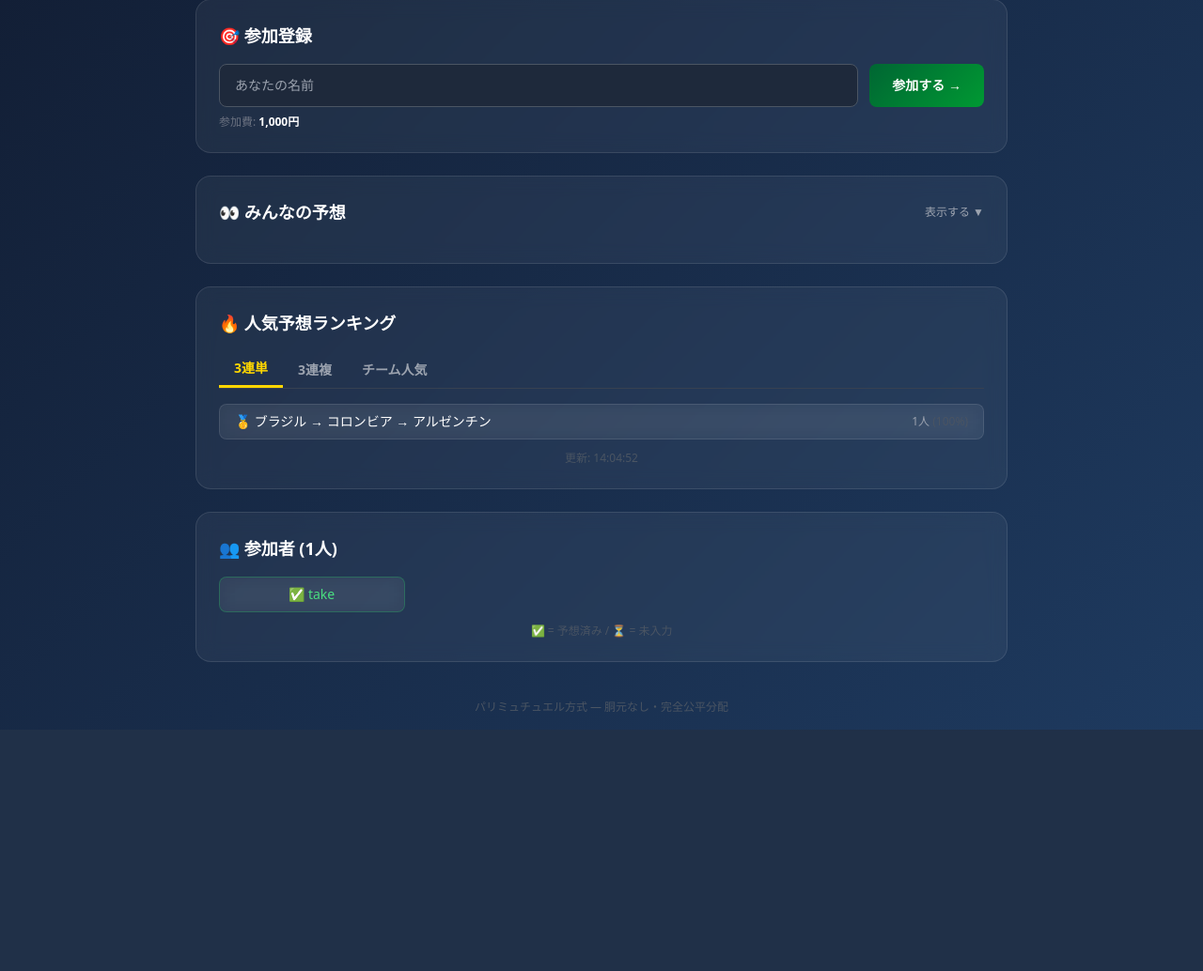
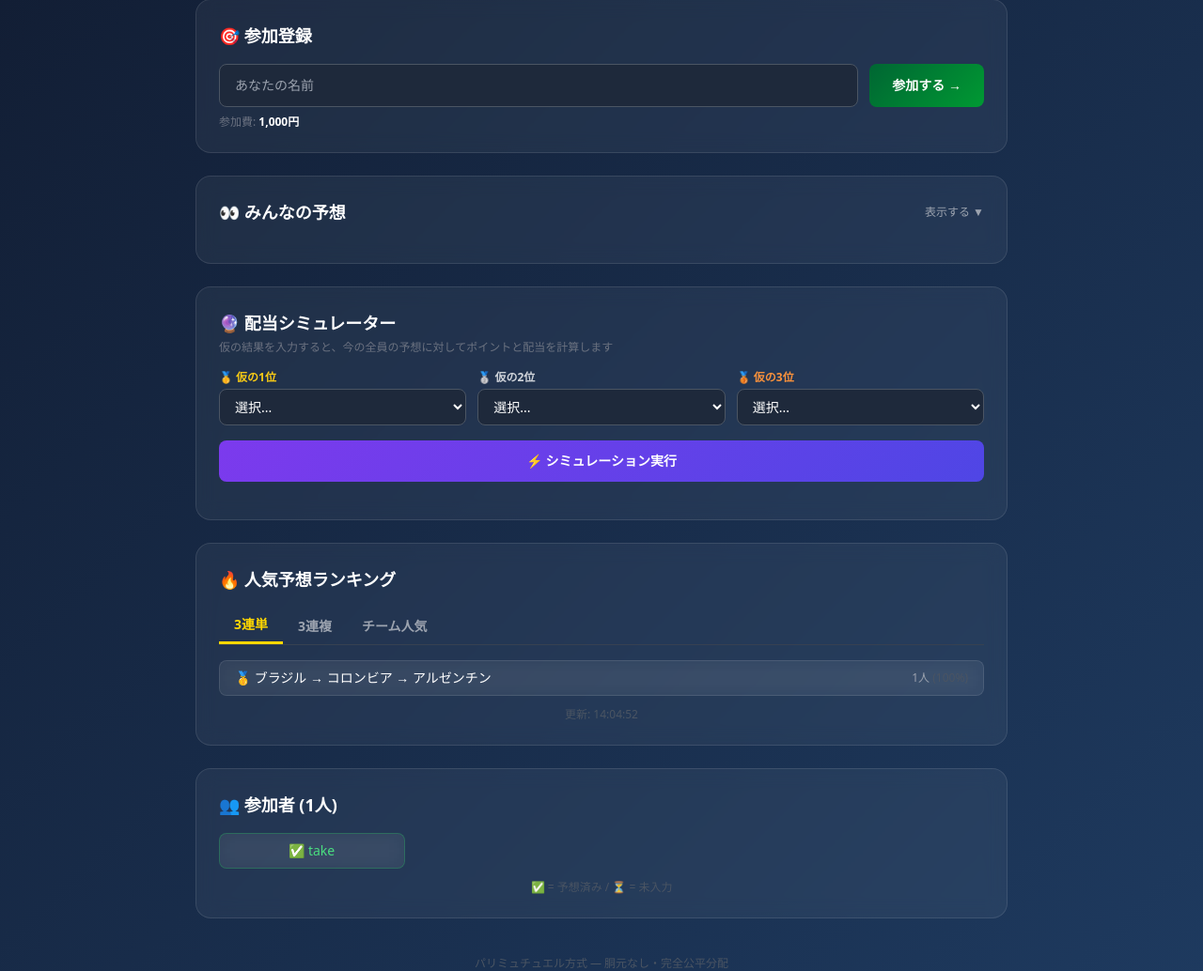
Before and after one commit to rt20050222-sys/wc2026-bet, a Flask app: page / in a window 1280 px wide. Shown: the part 600-1634 px from the top of the page at 94% size. Before the commit the page ends 1377 px from the top, so only its background shows below. Run offline with Flask 3, Linux system fonts and the light colour scheme; data comes from the database, SQL or seed files in the repository; some libraries are stand-ins or nearby versions.

Commit message:
add payout simulation feature

```diff
--- a/app.py
+++ b/app.py
@@ -471,6 +471,75 @@ def place_bet():
     sc = payout_scenarios(p)
     return jsonify({'ok': True, 'scenarios': sc})
 
+@app.route('/api/simulate', methods=['POST'])
+def simulate():
+    """仮の結果を入力して全員の配当をシミュレーション"""
+    data = request.json
+    r1 = data.get('first', '').strip()
+    r2 = data.get('second', '').strip()
+    r3 = data.get('third', '').strip()
+    if not r1 or not r2 or not r3:
+        return jsonify({'error': '1位・2位・3位をすべて選択してください'}), 400
+    if len({r1, r2, r3}) < 3:
+        return jsonify({'error': '同じチームを選択できません'}), 400
+
+    all_bets = Bet.query.all()
+    total_pool = sum(b.amount for b in all_bets)
+    pts_cfg = get_points()
+
+    # 各参加者のポイントと判定を計算
+    results_list = []
+    for p in Participant.query.order_by(Participant.joined_at).all():
+        if not p.bets:
+            results_list.append({
+                'name': p.name, 'pts': 0, 'payout': 0,
+                'label': '未入力', 'team1': '--', 'team2': '--', 'team3': '--'
+            })
+            continue
+        b = p.bets[0]
+        pts = score_prediction(b, r1, r2, r3)
+
+        # 判定ラベル
+        top3 = {r1, r2, r3}
+        my = [b.team1, b.team2, b.team3]
+        if b.team1 == r1 and b.team2 == r2 and b.team3 == r3:
+            label = f'🥇 3連単 ({pts_cfg["trifecta"]}pt)'
+        elif set(filter(None, my)) == top3:
+            label = f'🎯 3連複 ({pts_cfg["trio"]}pt)'
+        else:
+            hit = sum(1 for t in my if t and t in top3)
+            if hit > 0:
+                label = f'✅ {hit}チーム的中 ({hit * pts_cfg["team"]}pt)'
+            else:
+                label = '❌ ハズレ (0pt)'
+
+        results_list.append({
+            'name': p.name, 'pts': pts,
+            'team1': b.team1, 'team2': b.team2, 'team3': b.team3,
+            'label': label
+        })
+
+    total_pts = sum(r['pts'] for r in results_list)
+
+    # 配当計算（余りなし）
+    for r in results_list:
+        r['payout'] = round(r['pts'] / total_pts * total_pool) if total_pts > 0 else 0
+
+    # 端数調整
+    if total_pts > 0:
+        diff = total_pool - sum(r['payout'] for r in results_list)
+        if diff != 0:
+            top = max(results_list, key=lambda x: x['pts'])
+            top['payout'] += diff
+
+    results_list.sort(key=lambda x: (-x['pts'], x['name']))
+    return jsonify({
+        'results': results_list,
+        'total_pool': total_pool,
+        'total_pts': total_pts,
+        'r1': r1, 'r2': r2, 'r3': r3
+    })
+
 @app.route('/api/stats')
 def get_stats():
     """集計情報（参加者数・プール・3種別ランキング）"""
--- a/templates/index.html
+++ b/templates/index.html
@@ -172,6 +172,47 @@
     <button onclick="toggleAllBets()" id="toggle-all-bets-btn" class="text-xs text-gray-400 hover:text-white">表示する ▼</button>
   </div>
   <div id="all-bets-content" class="hidden space-y-2"></div>
+</div>
+
+<!-- シミュレーター -->
+<div class="card rounded-2xl p-6 mb-6">
+  <h2 class="text-lg font-bold mb-1">🔮 配当シミュレーター</h2>
+  <p class="text-xs text-gray-500 mb-4">仮の結果を入力すると、今の全員の予想に対してポイントと配当を計算します</p>
+
+  <div class="grid grid-cols-3 gap-3 mb-4">
+    <div>
+      <label class="text-xs text-yellow-400 font-bold mb-1 block">🥇 仮の1位</label>
+      <select id="sim-1st" class="w-full rounded-lg px-3 py-2 border border-gray-600 text-sm" style="background:#1e293b;color:white;">
+        <option value="">選択...</option>
+        {% for t in teams %}<option value="{{ t }}">{{ t }}</option>{% endfor %}
+      </select>
+    </div>
+    <div>
+      <label class="text-xs text-gray-300 font-bold mb-1 block">🥈 仮の2位</label>
+      <select id="sim-2nd" class="w-full rounded-lg px-3 py-2 border border-gray-600 text-sm" style="background:#1e293b;color:white;">
+        <option value="">選択...</option>
+        {% for t in teams %}<option value="{{ t }}">{{ t }}</option>{% endfor %}
+      </select>
+    </div>
+    <div>
+      <label class="text-xs text-orange-400 font-bold mb-1 block">🥉 仮の3位</label>
+      <select id="sim-3rd" class="w-full rounded-lg px-3 py-2 border border-gray-600 text-sm" style="background:#1e293b;color:white;">
+        <option value="">選択...</option>
+        {% for t in teams %}<option value="{{ t }}">{{ t }}</option>{% endfor %}
+      </select>
+    </div>
+  </div>
+
+  <button onclick="runSimulation()" class="w-full py-3 rounded-lg font-bold text-sm mb-4"
+    style="background:linear-gradient(135deg,#7c3aed,#4f46e5)">
+    ⚡ シミュレーション実行
+  </button>
+
+  <div id="sim-result" class="hidden">
+    <div class="text-xs text-gray-500 mb-3" id="sim-summary"></div>
+    <div id="sim-table" class="space-y-2"></div>
+  </div>
+  <div id="sim-error" class="hidden text-red-400 text-sm text-center py-2"></div>
 </div>
 
 <!-- 人気予想ランキング -->
@@ -453,6 +494,78 @@ async function changeName() {
   }
 }
 
+// ── シミュレーター ────────────────────────────────────────
+async function runSimulation() {
+  const r1 = document.getElementById('sim-1st').value;
+  const r2 = document.getElementById('sim-2nd').value;
+  const r3 = document.getElementById('sim-3rd').value;
+  const errEl = document.getElementById('sim-error');
+  const resEl = document.getElementById('sim-result');
+
+  errEl.classList.add('hidden');
+  resEl.classList.add('hidden');
+
+  if (!r1 || !r2 || !r3) {
+    errEl.textContent = '⚠️ 1位・2位・3位をすべて選択してください';
+    errEl.classList.remove('hidden');
+    return;
+  }
+  if (new Set([r1,r2,r3]).size < 3) {
+    errEl.textContent = '⚠️ 同じチームを選択できません';
+    errEl.classList.remove('hidden');
+    return;
+  }
+
+  const res = await fetch('/api/simulate', {
+    method: 'POST',
+    headers: {'Content-Type': 'application/json'},
+    body: JSON.stringify({first: r1, second: r2, third: r3})
+  });
+  const d = await res.json();
+  if (d.error) {
+    errEl.textContent = '❌ ' + d.error;
+    errEl.classList.remove('hidden');
+    return;
+  }
+
+  // サマリー
+  document.getElementById('sim-summary').innerHTML =
+    `仮の結果: <span class="text-yellow-400 font-bold">🥇${d.r1} → 🥈${d.r2} → 🥉${d.r3}</span>　` +
+    `総プール: <span class="text-green-400 font-bold">${d.total_pool.toLocaleString()}円</span>　` +
+    `合計pt: <span class="text-purple-400 font-bold">${d.total_pts}pt</span>`;
+
+  // テーブル
+  const tableEl = document.getElementById('sim-table');
+  if (!d.results.length) {
+    tableEl.innerHTML = '<div class="text-gray-500 text-sm text-center py-4">参加者なし</div>';
+  } else {
+    tableEl.innerHTML = d.results.map((r, i) => {
+      const rankIcon = i === 0 && r.pts > 0 ? '🥇' : i === 1 && r.pts > 0 ? '🥈' : i === 2 && r.pts > 0 ? '🥉' : '';
+      const pred = r.team1 !== '--'
+        ? `<span class="text-gray-500 text-xs">${r.team1} → ${r.team2} → ${r.team3}</span>`
+        : '<span class="text-gray-700 text-xs">未入力</span>';
+      const payoutColor = r.payout > 0 ? 'text-yellow-400' : 'text-gray-600';
+      const payoutText = r.payout > 0 ? `+${r.payout.toLocaleString()}円` : '0円';
+      return `<div class="card rounded-xl px-4 py-2.5 flex items-center justify-between gap-2 ${r.payout > 0 ? 'border border-yellow-500 border-opacity-20' : ''}">
+        <div class="flex-1 min-w-0">
+          <div class="flex items-center gap-2">
+            <span class="font-semibold text-sm">${rankIcon} ${r.name}</span>
+            <span class="text-xs px-2 py-0.5 rounded-full ${r.pts > 0 ? 'bg-purple-900 text-purple-300' : 'bg-gray-800 text-gray-500'}">${r.label}</span>
+          </div>
+          <div class="mt-0.5">${pred}</div>
+        </div>
+        <div class="text-right shrink-0">
+          <div class="font-black ${payoutColor}">${payoutText}</div>
+          <div class="text-xs text-gray-600">${r.pts}pt</div>
+        </div>
+      </div>`;
+    }).join('');
+  }
+
+  resEl.classList.remove('hidden');
+  resEl.scrollIntoView({behavior: 'smooth', block: 'nearest'});
+}
+
 // ── 初期化 ────────────────────────────────────────────────
 loadMyBet();
 loadStats();
```
